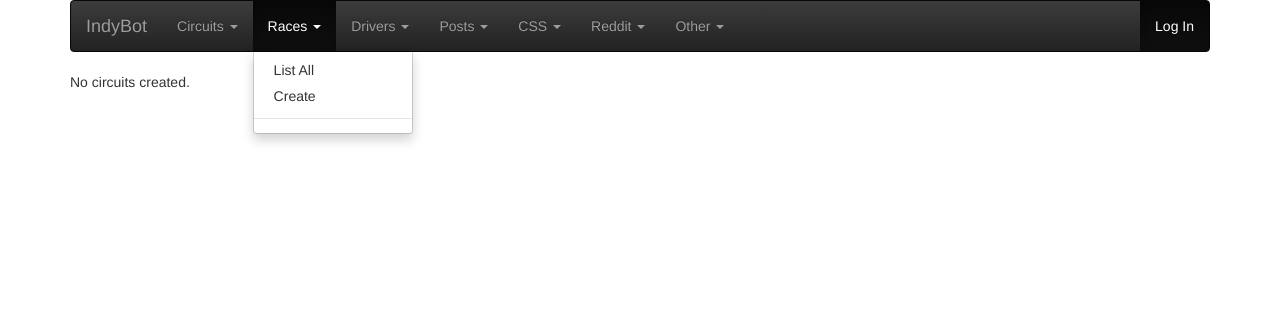
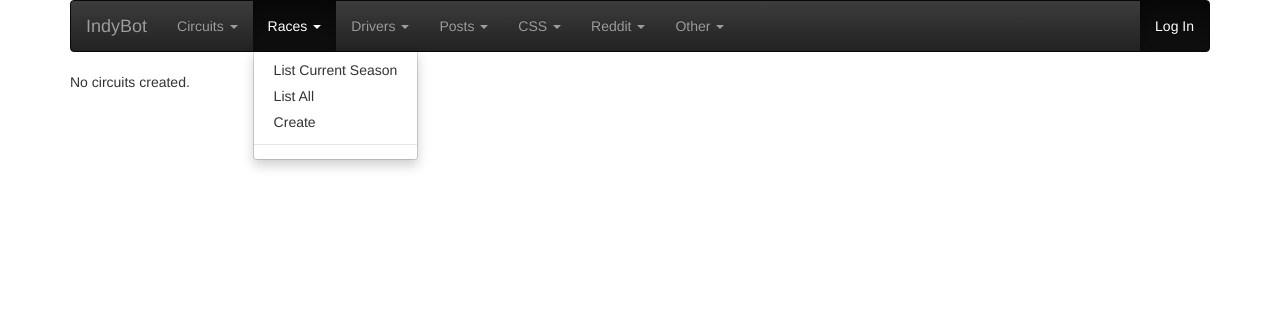
Before and after one commit to jestrella52/indybot, a Django app: template manager/templates/circuitList.html in a window 1280 px wide, after a click on "Races". Shown: the top 312 px of the page. Run offline with Django 3.2, Linux system fonts and the light colour scheme; the template is opened without the code that fills it, so the values that code supplies are empty; some libraries are stand-ins or nearby versions.

Commit message:
Add menu item to list current season of races

```diff
--- a/manager/context_processors.py
+++ b/manager/context_processors.py
@@ -1,9 +1,14 @@
+from datetime import date
+
 from django.db.models import Count
 from .models import Race, Season
 
 def season_processor(request):
     seasons = Season.objects.order_by('-year')
     seasonGroups = Race.objects.values('season_id').annotate(seasonracecount = Count('season_id'))
+
+    currentSeason = Season.objects.filter(year=date.today().year)
+
     seasonRaceCount = {}
     for item in seasonGroups:
         seasonRaceCount[item['season_id']] = item['seasonracecount']
@@ -15,4 +20,5 @@ def season_processor(request):
     return {
         'seasons':seasons,
         'seasonRaceCount':seasonRaceCount,
+        'currentSeason':currentSeason[0].id,
     }
--- a/manager/templates/include/nav.html
+++ b/manager/templates/include/nav.html
@@ -26,6 +26,7 @@
         <li class="dropdown">
             <a href="#" class="dropdown-toggle" data-toggle="dropdown">Races <span class="caret"></span></a>
             <ul class="dropdown-menu multi-level" role="menu">
+                <li><a href="/race/list/season/{{currentSeason}}">List Current Season</a></li>
                 <li><a href="/race/list">List All</a></li>
                 <li><a href="/race/create">Create</a></li>
                 <li role="separator" class="divider"></li>
```
